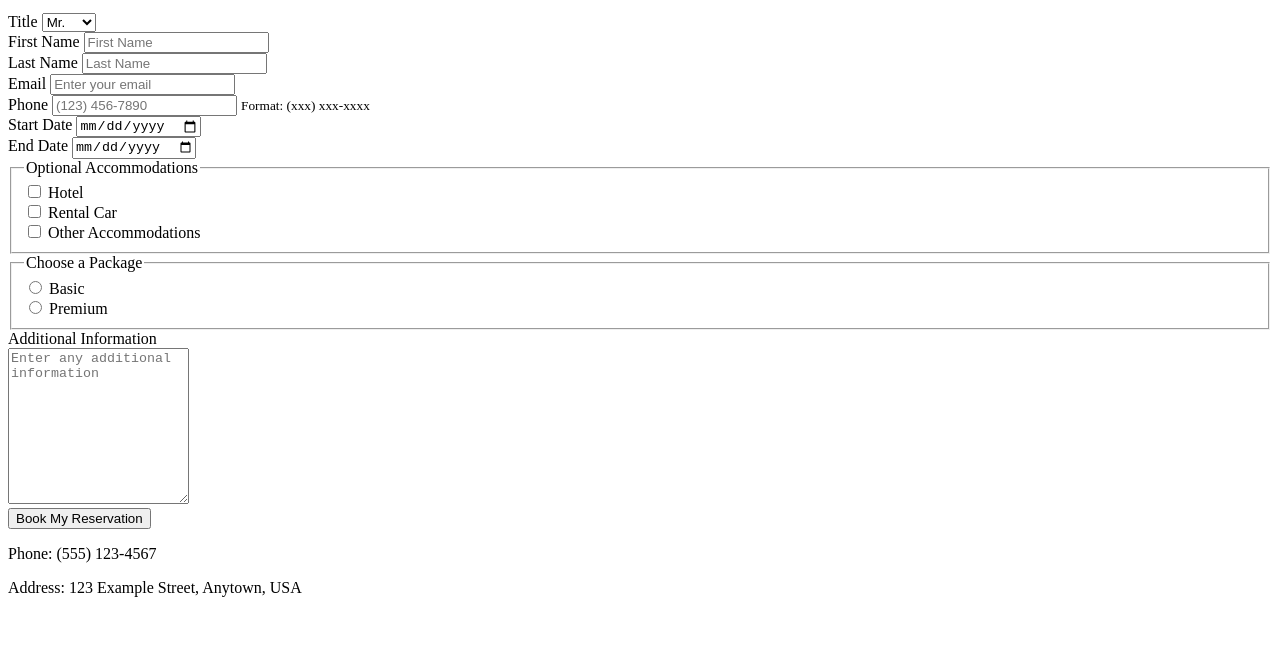
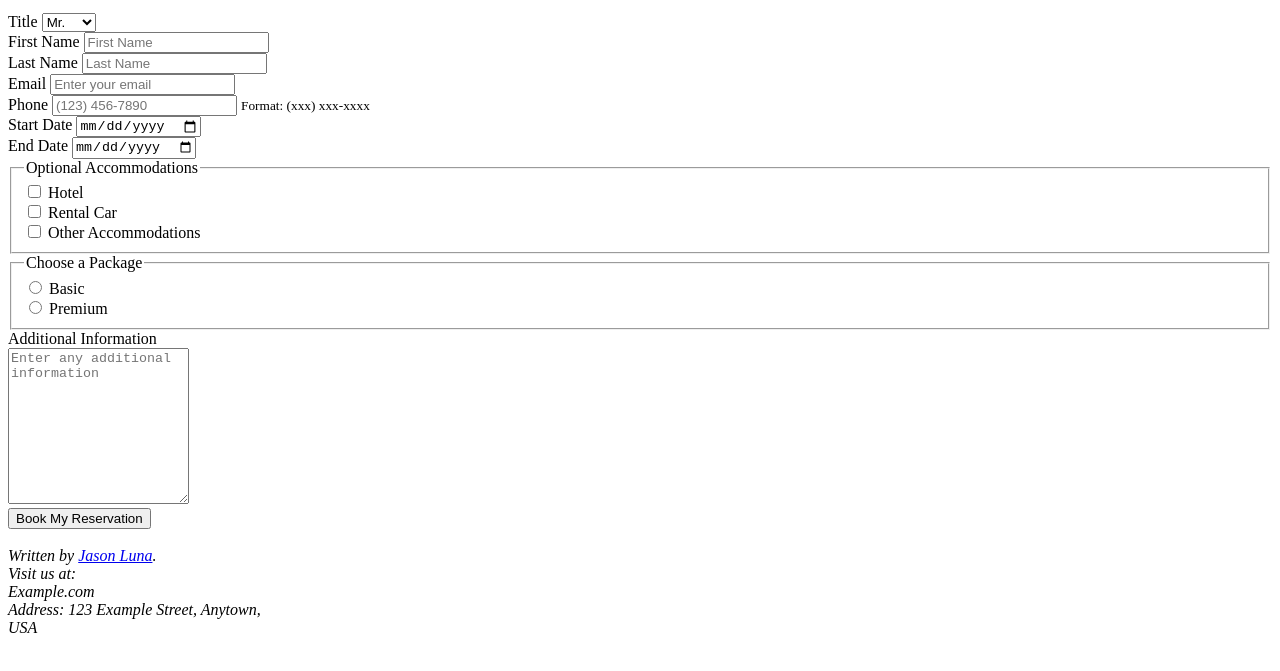
Before and after one commit to jluu210/fe-coursework, a plain HTML site: page Homework3/reservation_form/index.html in a window 1280 px wide. Shown: the part 101-772 px from the top of the page. Drawn offline with Linux system fonts and the light colour scheme.

Commit message:
added footer details

```diff
--- a/Homework3/reservation_form/index.html
+++ b/Homework3/reservation_form/index.html
@@ -158,8 +158,15 @@
     </form>
 
     <footer>
-      <p>Phone: (555) 123-4567</p>
-      <p>Address: 123 Example Street, Anytown, USA</p>
+      <br />
+
+      <address>
+        Written by <a href="mailto:webmaster@example.com">Jason Luna</a>.<br />
+        Visit us at:<br />
+        Example.com<br />
+        Address: 123 Example Street, Anytown,<br />
+        USA
+      </address>
     </footer>
   </body>
 </html>
```
